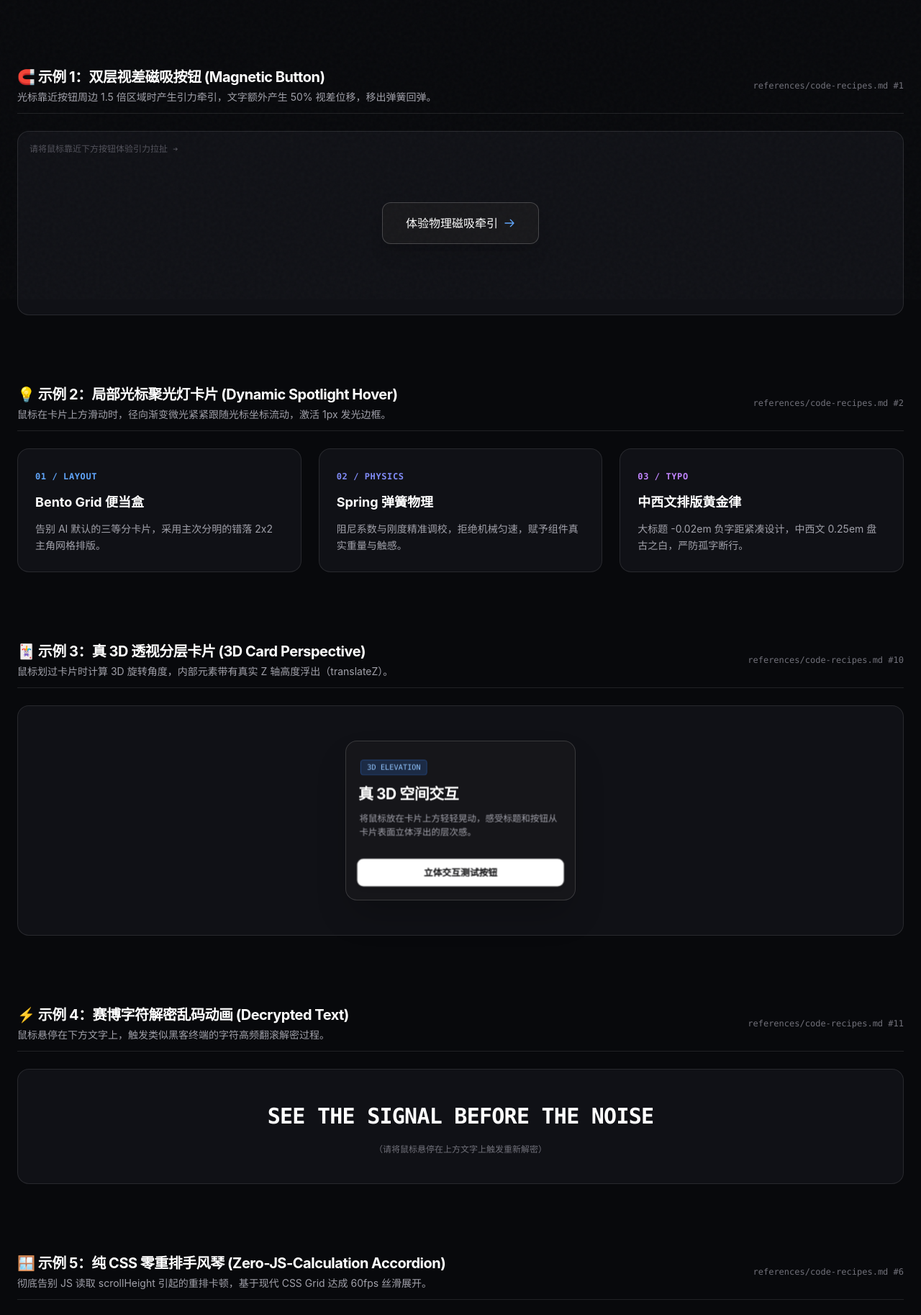
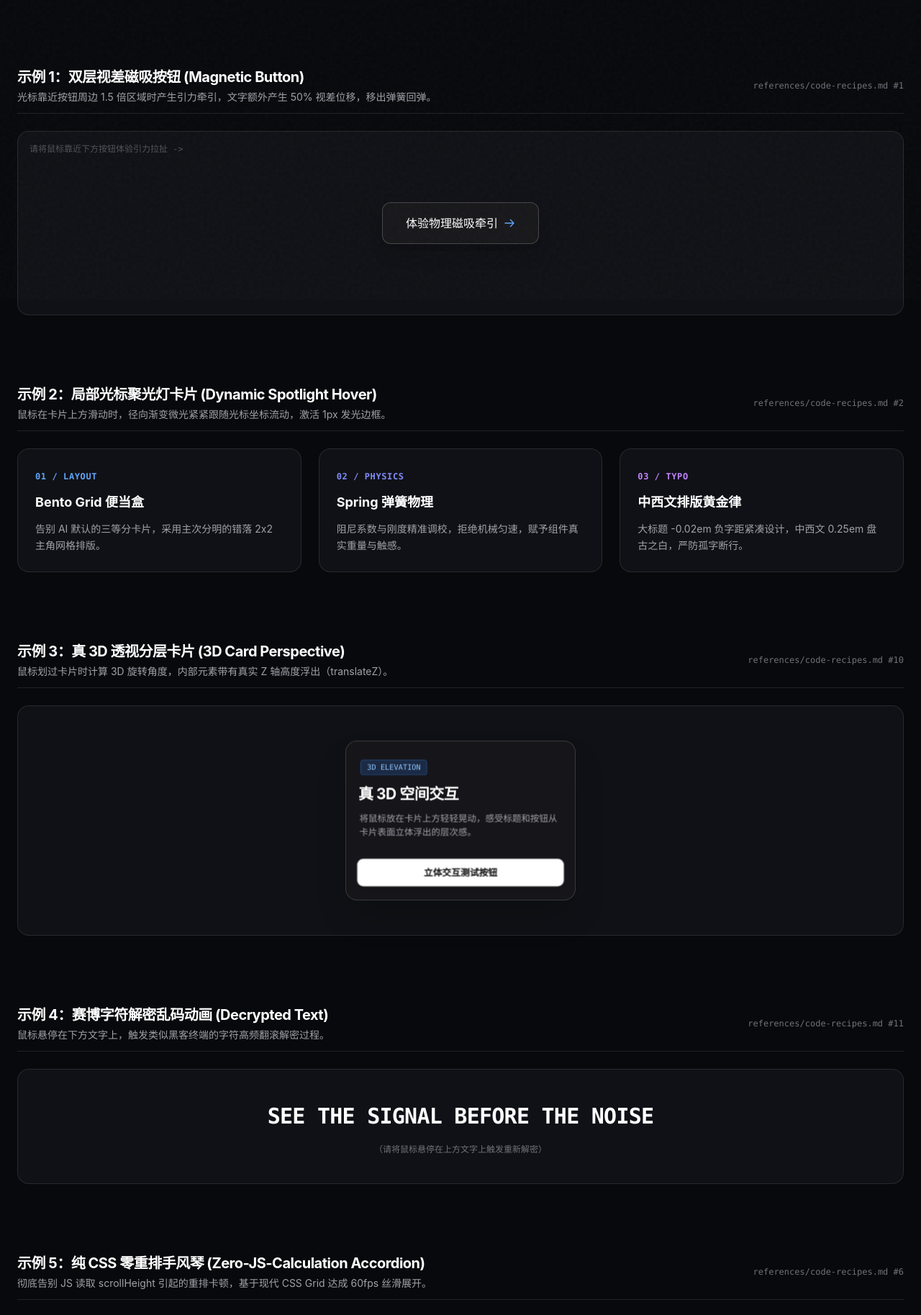
Before and after one commit to shinewinsu/vibe-frontend-design, a plain HTML site: page demo/index.html in a window 1280 px wide. Shown: the part 384-2211 px from the top of the page at 72% size. Drawn offline with nearby package versions, Linux system fonts and the light colour scheme.

Commit message:
docs: remove all emojis, clean up typography, and polish markdown across all references and demo

```diff
--- a/demo/index.html
+++ b/demo/index.html
@@ -107,7 +107,7 @@
       <div class="flex items-center justify-between border-b border-white/10 pb-3">
         <div>
           <h2 class="text-xl font-bold text-white tracking-tight flex items-center gap-2">
-            <span>🧲 示例 1：双层视差磁吸按钮 (Magnetic Button)</span>
+            <span> 示例 1：双层视差磁吸按钮 (Magnetic Button)</span>
           </h2>
           <p class="text-sm text-zinc-400 mt-1">光标靠近按钮周边 1.5 倍区域时产生引力牵引，文字额外产生 50% 视差位移，移出弹簧回弹。</p>
         </div>
@@ -115,7 +115,7 @@
       </div>
 
       <div class="h-64 rounded-2xl border border-white/10 bg-surface1 flex items-center justify-center relative overflow-hidden">
-        <div class="text-xs text-zinc-600 absolute top-4 left-4 font-mono">请将鼠标靠近下方按钮体验引力拉扯 ➔</div>
+        <div class="text-xs text-zinc-600 absolute top-4 left-4 font-mono">请将鼠标靠近下方按钮体验引力拉扯 -></div>
 
         <button id="magnetic-btn" class="relative group px-8 py-4 rounded-xl font-medium text-white bg-zinc-900 border border-white/20 shadow-xl transition-colors hover:border-blue-400/50 active:scale-95 select-none">
           <span id="magnetic-text" class="inline-flex items-center gap-2 pointer-events-none transition-transform">
@@ -130,7 +130,7 @@
     <section class="space-y-6">
       <div class="flex items-center justify-between border-b border-white/10 pb-3">
         <div>
-          <h2 class="text-xl font-bold text-white tracking-tight">💡 示例 2：局部光标聚光灯卡片 (Dynamic Spotlight Hover)</h2>
+          <h2 class="text-xl font-bold text-white tracking-tight"> 示例 2：局部光标聚光灯卡片 (Dynamic Spotlight Hover)</h2>
           <p class="text-sm text-zinc-400 mt-1">鼠标在卡片上方滑动时，径向渐变微光紧紧跟随光标坐标流动，激活 1px 发光边框。</p>
         </div>
         <span class="text-xs font-mono text-zinc-500">references/code-recipes.md #2</span>
@@ -170,7 +170,7 @@
     <section class="space-y-6">
       <div class="flex items-center justify-between border-b border-white/10 pb-3">
         <div>
-          <h2 class="text-xl font-bold text-white tracking-tight">🃏 示例 3：真 3D 透视分层卡片 (3D Card Perspective)</h2>
+          <h2 class="text-xl font-bold text-white tracking-tight"> 示例 3：真 3D 透视分层卡片 (3D Card Perspective)</h2>
           <p class="text-sm text-zinc-400 mt-1">鼠标划过卡片时计算 3D 旋转角度，内部元素带有真实 Z 轴高度浮出（translateZ）。</p>
         </div>
         <span class="text-xs font-mono text-zinc-500">references/code-recipes.md #10</span>
@@ -200,7 +200,7 @@
     <section class="space-y-6">
       <div class="flex items-center justify-between border-b border-white/10 pb-3">
         <div>
-          <h2 class="text-xl font-bold text-white tracking-tight">⚡ 示例 4：赛博字符解密乱码动画 (Decrypted Text)</h2>
+          <h2 class="text-xl font-bold text-white tracking-tight"> 示例 4：赛博字符解密乱码动画 (Decrypted Text)</h2>
           <p class="text-sm text-zinc-400 mt-1">鼠标悬停在下方文字上，触发类似黑客终端的字符高频翻滚解密过程。</p>
         </div>
         <span class="text-xs font-mono text-zinc-500">references/code-recipes.md #11</span>
@@ -218,7 +218,7 @@
     <section class="space-y-6">
       <div class="flex items-center justify-between border-b border-white/10 pb-3">
         <div>
-          <h2 class="text-xl font-bold text-white tracking-tight">🪟 示例 5：纯 CSS 零重排手风琴 (Zero-JS-Calculation Accordion)</h2>
+          <h2 class="text-xl font-bold text-white tracking-tight"> 示例 5：纯 CSS 零重排手风琴 (Zero-JS-Calculation Accordion)</h2>
           <p class="text-sm text-zinc-400 mt-1">彻底告别 JS 读取 scrollHeight 引起的重排卡顿，基于现代 CSS Grid 达成 60fps 丝滑展开。</p>
         </div>
         <span class="text-xs font-mono text-zinc-500">references/code-recipes.md #6</span>
@@ -259,7 +259,7 @@
     <section class="space-y-6">
       <div class="flex items-center justify-between border-b border-white/10 pb-3">
         <div>
-          <h2 class="text-xl font-bold text-white tracking-tight">⏱️ 示例 6：1:1 轮廓高光波纹骨架屏 (Shimmer Skeleton)</h2>
+          <h2 class="text-xl font-bold text-white tracking-tight"> 示例 6：1:1 轮廓高光波纹骨架屏 (Shimmer Skeleton)</h2>
           <p class="text-sm text-zinc-400 mt-1">1:1 严格复刻最终卡片尺寸与内边距，带有平滑扫过的倾斜光泽波纹，达成 CLS = 0。</p>
         </div>
         <span class="text-xs font-mono text-zinc-500">references/code-recipes.md #7</span>
```
Also changed, not shown: assets/before-after.svg, assets/bento-showcase.svg, assets/hero-banner.svg, 8 other files.
